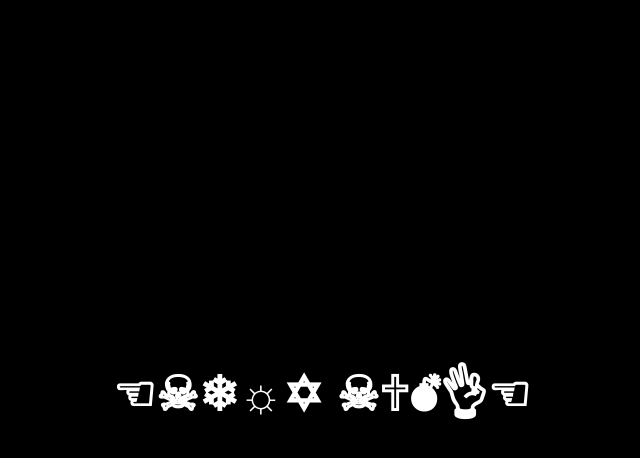
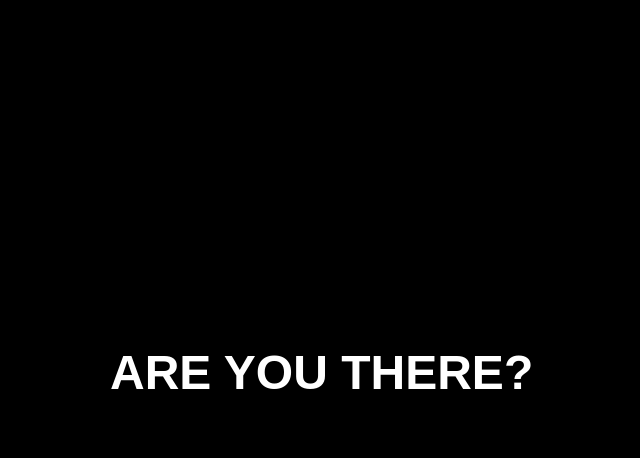
Before and after one commit to CarlosHacks09/mystery_man, a plain HTML site: page index.html in a window 1280 px wide. Both pictures are taken after a click on the button "PLAY". Shown: the whole page, without its empty margins (318-958 px from the left). Drawn offline with Linux system fonts and the light colour scheme.

Commit message:
Added non-Windows device message

```diff
--- a/index.html
+++ b/index.html
@@ -183,17 +183,20 @@
 
             }
 
-            const altText = `☜︎☠︎❄︎☼︎✡︎ ☠︎🕆︎💣︎👌︎☜︎☼︎ 💧︎☜︎✞︎☜︎☠︎❄︎☜︎☜︎☠︎📬︎.
-👎︎✌︎☼︎😐︎ 👎︎✌︎☼︎😐︎☜︎☼︎ ✡︎☜︎❄︎ 👎︎✌︎☼︎😐︎☜︎☼︎📬︎.
-❄︎☟︎☜︎ 👎︎✌︎☼︎😐︎☠︎☜︎💧︎💧︎ 😐︎☜︎☜︎🏱︎💧︎ ☝︎☼︎⚐︎🕈︎✋︎☠︎☝︎📬︎.
-❄︎☟︎☜︎ 💧︎☟︎✌︎👎︎⚐︎🕈︎💧︎ 👍︎🕆︎❄︎❄︎✋︎☠︎☝︎ 👎︎☜︎☜︎🏱︎☜︎☼︎📬︎.
-🏱︎☟︎⚐︎❄︎⚐︎☠︎ ☼︎☜︎✌︎👎︎✋︎☠︎☝︎💧︎ ☠︎☜︎☝︎✌︎❄︎✋︎✞︎☜︎📬︎.
-❄︎☟︎✋︎💧︎ ☠︎☜︎✠︎❄︎ ☜︎✠︎🏱︎☜︎☼︎✋︎💣︎☜︎☠︎❄︎📬︎.
-💧︎☜︎☜︎💣︎💧︎📬︎.
-✞︎☜︎☼︎✡︎📬︎.
-✞︎☜︎☼︎✡︎📬︎.
-✋︎☠︎❄︎☜︎☼︎☜︎💧︎❄︎✋︎☠︎☝︎📬︎.
-🕈︎☟︎✌︎❄︎ 👎︎⚐︎ ✡︎⚐︎🕆︎ ❄︎🕈︎⚐︎ ❄︎☟︎✋︎☠︎😐︎?`
+            const altText = `ARE YOU THERE?
+            ARE WE CONNECTED?
+            EXCELLENT.
+            TRULY EXCELENT.
+            I AM AFRAID THAT THIS EXPERIMENT IS STILL IN THE MAKING.
+            PLEASE, PARDON ME.
+            BUT.
+            THERE'S SOMETHING YOU COULD HELP ME WITH.
+            I THINK YOU WILL SURE FIND IT.
+            VERY.
+            VERY.
+            INTERESTING.
+
+            (please, enter this page on a Windows device)`
 
             text = `ENTRY NUMBER SEVENTEEN.
 DARK DARKER YET DARKER.
```
